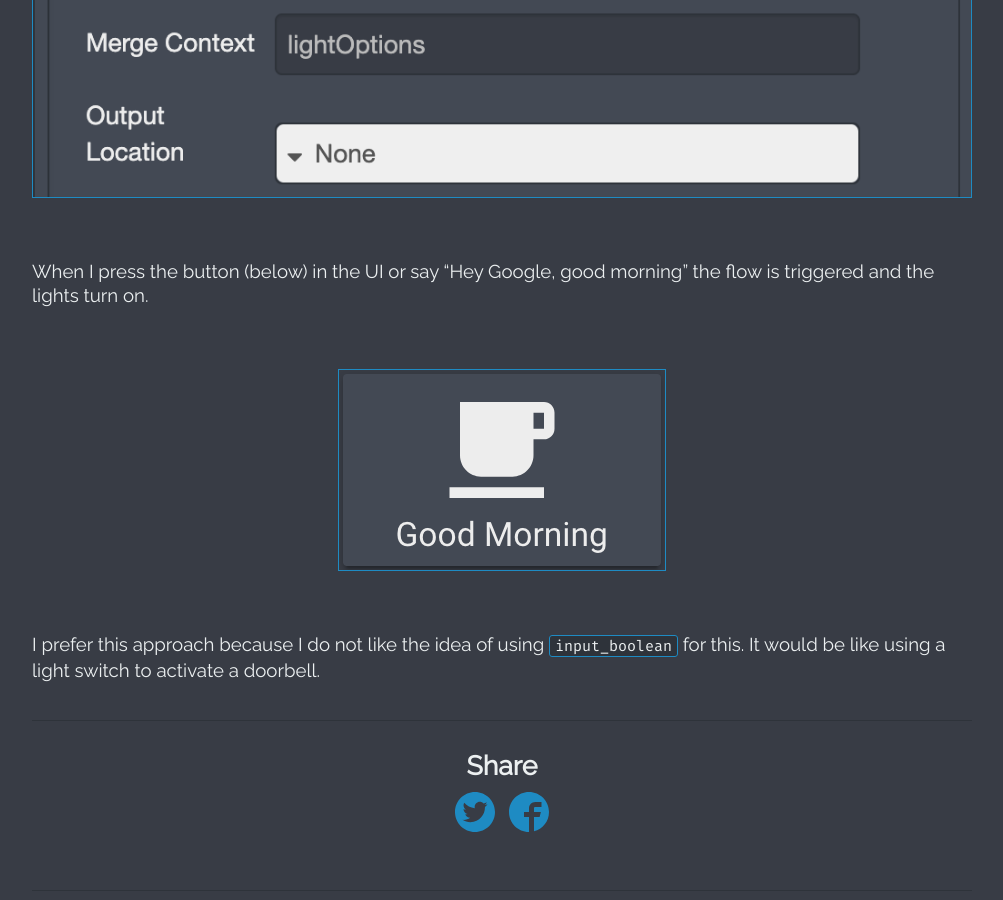
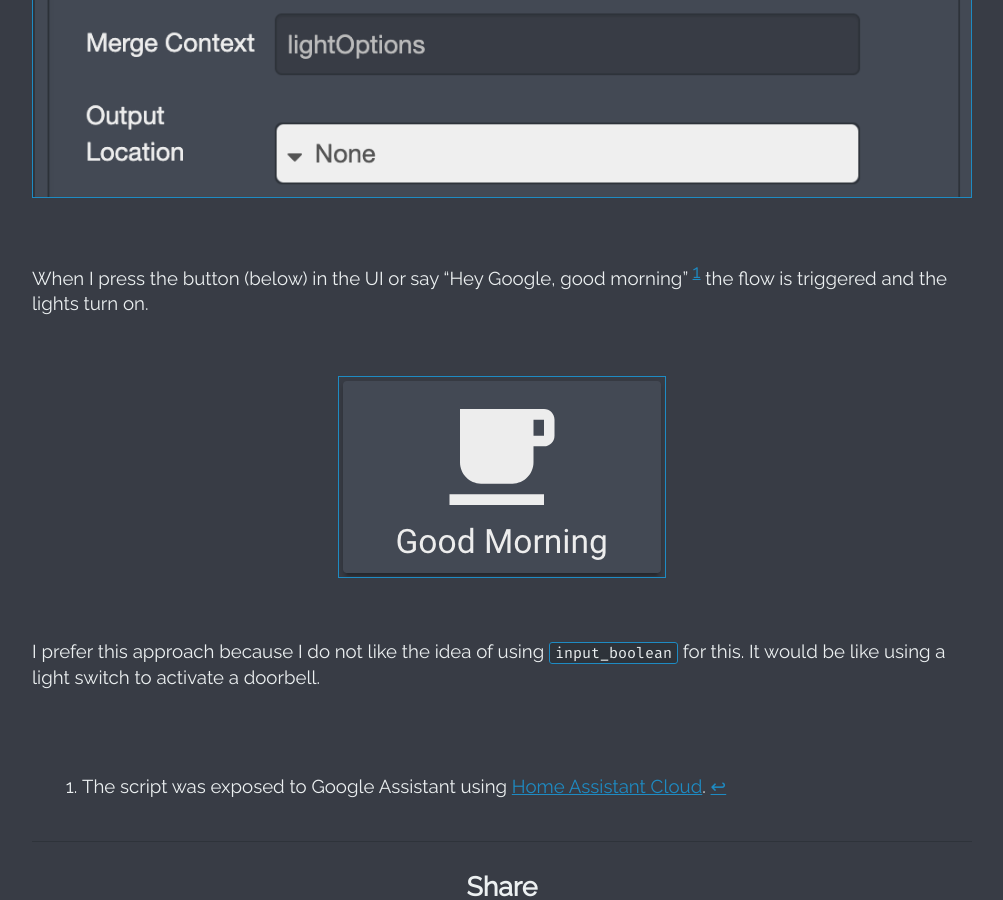
Before and after one commit to bonanitech/blog, a Jekyll site: the page built from _posts/2019-07-14-how-to-trigger-a-node-red-flow-from-the-home-assistant-ui.md, in a window 1280 px wide and 900 px high, scrolled down 3584 px. Shown: the whole window, without its empty margins (138-1141 px from the left). Built offline with Jekyll 4.4.1, drawn with Linux system fonts in a browser that asks for light colours; nearby versions of some CDN libraries; comment, search, counter and statistics services are not loaded.

Commit message:
Add footnote

```diff
--- a/_posts/2019-07-14-how-to-trigger-a-node-red-flow-from-the-home-assistant-ui.md
+++ b/_posts/2019-07-14-how-to-trigger-a-node-red-flow-from-the-home-assistant-ui.md
@@ -72,7 +72,7 @@ The `call-service` node turns on my bedroom ceiling lights in a 30 seconds trans
 
 <br />
 
-When I press the button (below) in the UI or say "Hey Google, good morning" the flow is triggered and the lights turn on.
+When I press the button (below) in the UI or say "Hey Google, good morning" [^1] the flow is triggered and the lights turn on.
 
 <br />
 
@@ -81,3 +81,7 @@ When I press the button (below) in the UI or say "Hey Google, good morning" the
 <br />
 
 I prefer this approach because I do not like the idea of using `input_boolean` for this. It would be like using a light switch to activate a doorbell.
+
+<br />
+
+[^1]: The script was exposed to Google Assistant using [Home Assistant Cloud](https://www.home-assistant.io/cloud/).
```
